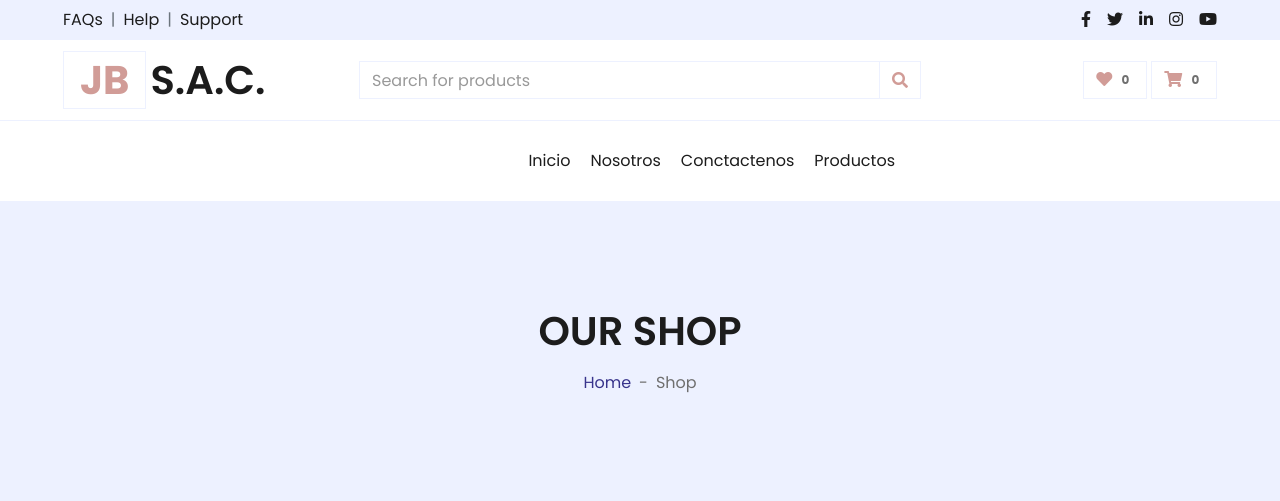
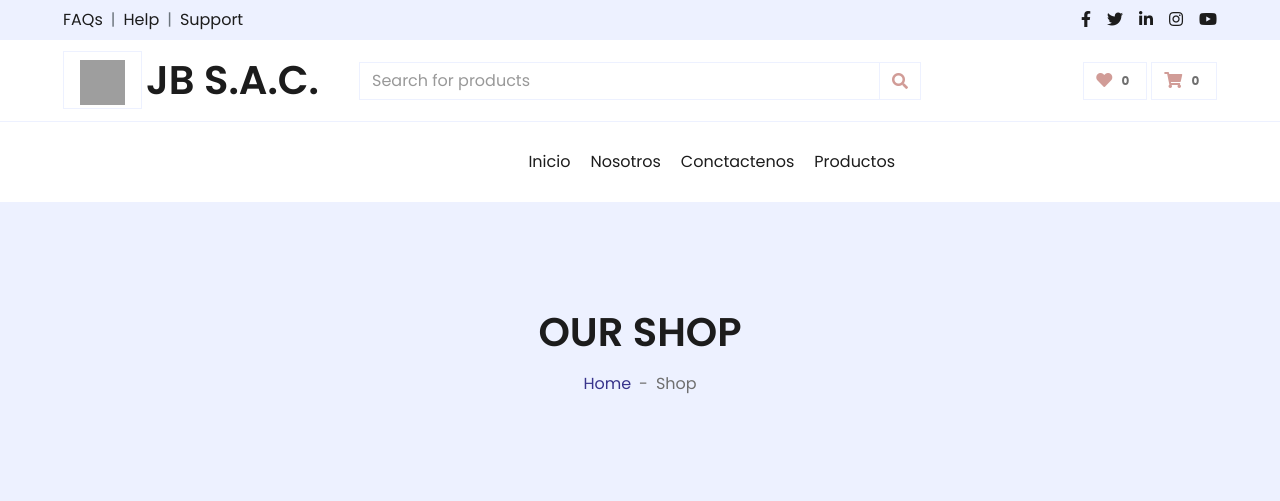
Before and after one commit to LeonellaPinto9/CarritoJB, a PHP site: page / in a window 1280 px wide. Shown: the top 501 px of the page. Run offline with PHP 8.4, Linux system fonts and the light colour scheme; data comes from the database, SQL or seed files in the repository; data that the repository does not hold is empty; some libraries are stand-ins or nearby versions; grey boxes are pictures that could not be loaded.

Commit message:
Cambios en el titulo y la foto de la web

```diff
--- a/index.php
+++ b/index.php
@@ -75,7 +75,10 @@
         <div class="row align-items-center py-3 px-xl-5">
             <div class="col-lg-3 d-none d-lg-block">
                 <a href="" class="text-decoration-none">
-                    <h1 class="m-0 display-5 font-weight-semi-bold"><span class="text-primary font-weight-bold border px-3 mr-1">JB</span>S.A.C.</h1>
+                    <h1 class="m-0 display-5 font-weight-semi-bold"><span
+                            class="text-primary font-weight-bold border px-3 mr-1">
+                            <!-- IMAGEN DEL LOGO DE SOLUCIONES INTEGRALES JB -->
+                            <img src="img/Logo-SolucionesWeb.svg" alt="" style="width:45px; height:45px;"></span>JB S.A.C.</h1>
                 </a>
             </div>
             <div class="col-lg-6 col-6 text-left">
```
